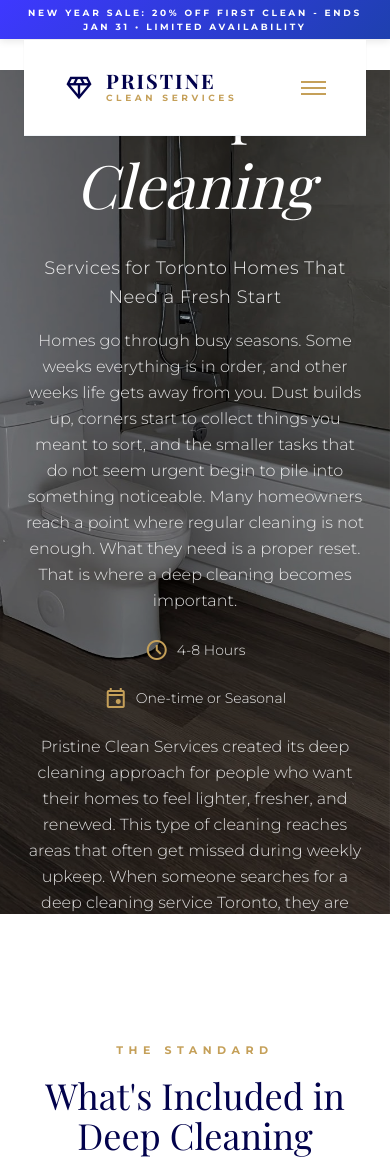
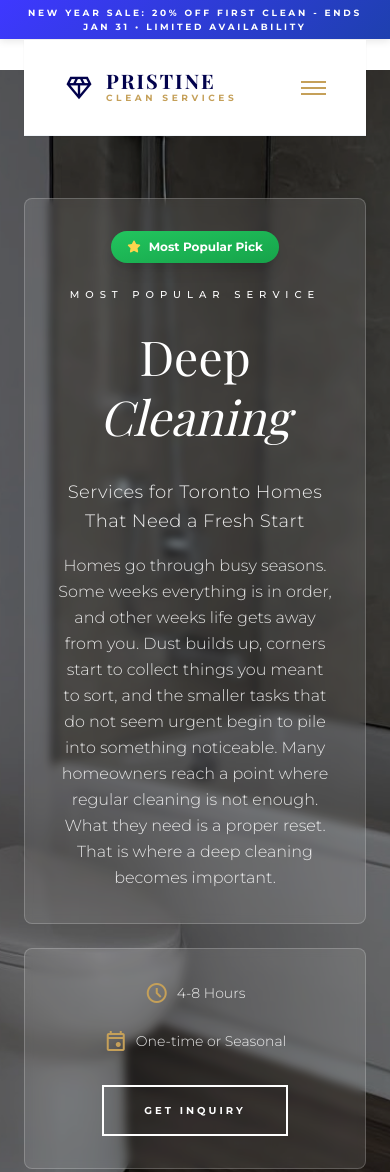
Before and after one commit to NetspireStudios/pristineclean, a website: page pages/services/deep-cleaning.html in a window 390 px wide. Shown: the top 1172 px of the page. Drawn offline with nearby package versions, Linux system fonts and the light colour scheme; a web font is replaced by a local one.

Commit message:
Fix deep cleaning hero section for mobile - partition into 3 boxes with centered text

```diff
--- a/pages/services/deep-cleaning.html
+++ b/pages/services/deep-cleaning.html
@@ -84,6 +84,13 @@
         }
         .popular-badge {
             @apply inline-flex items-center gap-2 bg-gradient-to-br from-green-500 to-green-600 text-white px-4 py-2 rounded-full font-bold text-xs shadow-lg mb-6;
+        }
+        @media (max-width: 768px) {
+            .popular-badge {
+                display: inline-flex !important;
+                margin-left: auto !important;
+                margin-right: auto !important;
+            }
         }
         /* Mobile Menu Styles */
         .mobile-menu {
@@ -309,23 +316,29 @@
     </header>
 
     <!-- Service Hero -->
-    <section class="relative h-screen flex items-center justify-center overflow-hidden pt-32">
+    <section class="relative min-h-screen flex items-center justify-center overflow-hidden pt-32 pb-16">
         <img alt="Sparkling clean washroom" class="absolute inset-0 w-full h-full object-cover" src="../../assets/images/washroom 5.jpg" loading="lazy"/>
         <div class="absolute inset-0 bg-black/30"></div>
-        <div class="relative z-10 text-center px-6 max-w-4xl mobile-center">
-            <div class="popular-badge">
+        <div class="relative z-10 text-center px-6 max-w-4xl w-full mx-auto">
+            <!-- Box 1: Title + Para 1 -->
+            <div class="bg-white/10 backdrop-blur-sm border border-white/20 p-8 md:p-12 rounded-lg mb-6">
+                <div class="popular-badge mx-auto">
                     <i class="fas fa-star" style="color: #ffd54d;"></i>
                     Most Popular Pick
                 </div>
                 <span class="text-white text-[10px] tracking-[0.6em] uppercase mb-6 block font-medium">Most Popular Service</span>
-            <h1 class="text-6xl md:text-8xl text-white serif font-normal mb-8 leading-tight">Deep <span class="italic">Cleaning</span></h1>
+                <h1 class="text-5xl md:text-8xl text-white serif font-normal mb-8 leading-tight">Deep <span class="italic">Cleaning</span></h1>
                 <p class="text-white/90 text-lg md:text-xl font-light tracking-wide max-w-2xl mx-auto mb-4 leading-relaxed">
                     Services for Toronto Homes That Need a Fresh Start
                 </p>
-            <p class="text-white/85 text-base md:text-lg font-light max-w-2xl mx-auto mb-6 leading-relaxed">
+                <p class="text-white/85 text-base md:text-lg font-light max-w-2xl mx-auto mb-0 leading-relaxed">
                     Homes go through busy seasons. Some weeks everything is in order, and other weeks life gets away from you. Dust builds up, corners start to collect things you meant to sort, and the smaller tasks that do not seem urgent begin to pile into something noticeable. Many homeowners reach a point where regular cleaning is not enough. What they need is a proper reset. That is where a deep cleaning becomes important.
                 </p>
-            <div class="flex flex-col sm:flex-row items-center justify-center gap-6 mb-6 text-white/90">
+            </div>
+
+            <!-- Middle Section: CTA + Time Info -->
+            <div class="bg-white/10 backdrop-blur-sm border border-white/20 p-8 md:p-10 rounded-lg mb-6">
+                <div class="flex flex-col sm:flex-row items-center justify-center gap-6 mb-8 text-white/90">
                     <div class="flex items-center gap-2">
                         <span class="material-symbols-outlined text-[var(--gold)]">schedule</span>
                         <span class="text-sm font-light">4-8 Hours</span>
@@ -335,10 +348,15 @@
                         <span class="text-sm font-light">One-time or Seasonal</span>
                     </div>
                 </div>
-            <p class="text-white/85 text-base font-light max-w-2xl mx-auto mb-10 leading-relaxed">
+                <a class="inline-block border-2 border-white text-white px-10 py-4 text-[10px] tracking-[0.3em] uppercase hover:bg-white hover:text-[var(--navy)] transition-all font-bold" href="../contact.html">Get Inquiry</a>
+            </div>
+
+            <!-- Box 2: Para 2 -->
+            <div class="bg-white/10 backdrop-blur-sm border border-white/20 p-8 md:p-12 rounded-lg">
+                <p class="text-white/85 text-base md:text-lg font-light max-w-2xl mx-auto mb-0 leading-relaxed">
                     Pristine Clean Services created its deep cleaning approach for people who want their homes to feel lighter, fresher, and renewed. This type of cleaning reaches areas that often get missed during weekly upkeep. When someone searches for a deep cleaning service Toronto, they are usually looking for a reliable team that can handle the work with care and respect for their home. That is exactly what we provide. To start, schedule your appointment today.
                 </p>
-            <a class="inline-block border border-white text-white px-10 py-4 text-[10px] tracking-[0.3em] uppercase hover:bg-white hover:text-[var(--navy)] transition-all font-bold" href="../contact.html">Get Inquiry</a>
+            </div>
         </div>
     </section>
 
@@ -861,36 +879,46 @@
             const mobileServicesToggle = document.getElementById('mobileServicesToggle');
             const mobileServicesMenu = document.getElementById('mobileServicesMenu');
 
-            function openMenu() {
+            // Open mobile menu
+            if (mobileMenuBtn) {
+                mobileMenuBtn.addEventListener('click', function() {
                     mobileMenu.classList.add('active');
                     mobileBackdrop.classList.add('active');
                     document.body.style.overflow = 'hidden';
+                });
             }
 
-            function closeMenu() {
+            // Close mobile menu
+            function closeMobileMenuFunc() {
                 mobileMenu.classList.remove('active');
                 mobileBackdrop.classList.remove('active');
                 document.body.style.overflow = '';
             }
 
-            if (mobileMenuBtn) {
-                mobileMenuBtn.addEventListener('click', openMenu);
+            if (closeMobileMenu) {
+                closeMobileMenu.addEventListener('click', closeMobileMenuFunc);
             }
-            if (closeMobileMenu) {
-                closeMobileMenu.addEventListener('click', closeMenu);
+
+            if (mobileBackdrop) {
+                mobileBackdrop.addEventListener('click', closeMobileMenuFunc);
             }
-            if (mobileBackdrop) {
-                mobileBackdrop.addEventListener('click', closeMenu);
-            }
+
+            // Toggle services submenu
             if (mobileServicesToggle) {
                 mobileServicesToggle.addEventListener('click', function() {
                     mobileServicesMenu.classList.toggle('hidden');
                     const icon = this.querySelector('.material-symbols-outlined');
-                    if (icon) {
                     icon.textContent = mobileServicesMenu.classList.contains('hidden') ? 'expand_more' : 'expand_less';
-                    }
                 });
             }
+
+            // Close menu when clicking on links
+            const mobileLinks = mobileMenu.querySelectorAll('a');
+            mobileLinks.forEach(link => {
+                link.addEventListener('click', function() {
+                    closeMobileMenuFunc();
+                });
+            });
         });
 
         // Form Navigation
```
Lines whose indentation alone changed are shown as unchanged.
